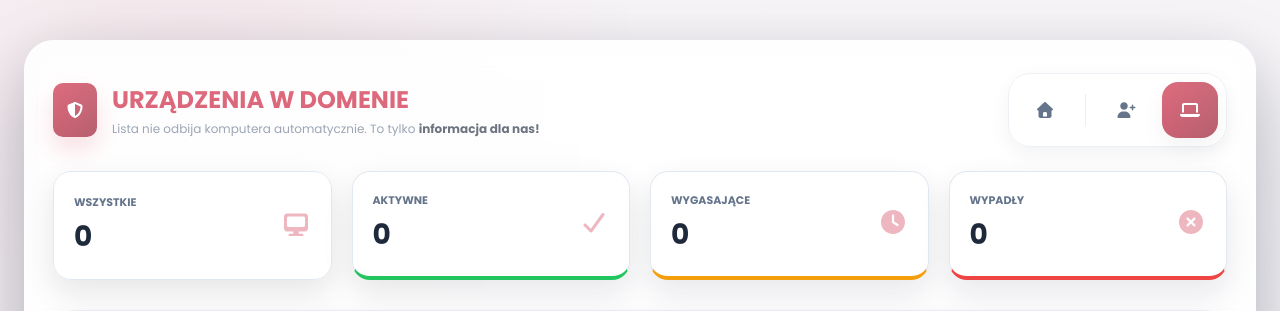
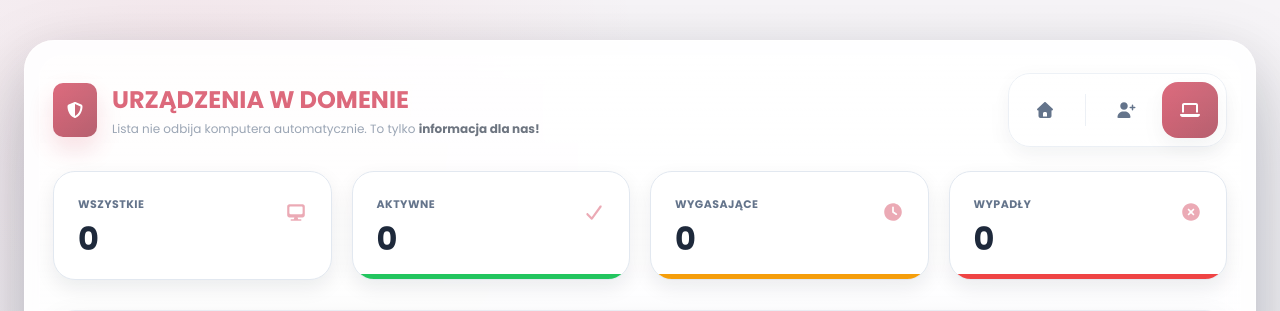
Before and after one commit to Straffix/DashboardIT, a PHP site: page /monitor_laptopow.html in a window 1280 px wide. Shown: the top 311 px of the page. Run offline with PHP 8.4, Linux system fonts and the light colour scheme; style sheets or scripts are compiled from the project's sources.

Commit message:
Etap 3b: karty statystyk jak we wzorze

```diff
--- a/monitor_laptopow.html
+++ b/monitor_laptopow.html
@@ -47,36 +47,37 @@
         <div class="stats-grid">
             <div class="stat-card">
                 <div>
-                    <p>WSZYSTKIE</p>
-                    <h2 id="stats-all">0</h2>
+                    <p class="stat-label">Wszystkie</p>
+                    <p class="stat-value" id="stats-all">0</p>
                 </div>
                 <i class="fa-solid fa-desktop"></i>
             </div>
 
             <div class="stat-card active">
                 <div>
-                    <p>AKTYWNE</p>
-                    <h2 id="stats-active">0</h2>
+                    <p class="stat-label">Aktywne</p>
+                    <p class="stat-value" id="stats-active">0</p>
                 </div>
                 <i class="fa-solid fa-check"></i>
             </div>
 
             <div class="stat-card warning">
                 <div>
-                    <p>WYGASAJĄCE</p>
-                    <h2 id="stats-warn">0</h2>
+                    <p class="stat-label">Wygasające</p>
+                    <p class="stat-value" id="stats-warn">0</p>
                 </div>
                 <i class="fa-solid fa-clock"></i>
             </div>
 
             <div class="stat-card danger">
                 <div>
-                    <p>WYPADŁY</p>
-                    <h2 id="stats-danger">0</h2>
+                    <p class="stat-label">Wypadły</p>
+                    <p class="stat-value" id="stats-danger">0</p>
                 </div>
                 <i class="fa-solid fa-circle-xmark"></i>
             </div>
         </div>
+
 
         <section class="panel">
             <div class="panel-toolbar">
--- a/sass/monitor.scss
+++ b/sass/monitor.scss
@@ -2,50 +2,75 @@
 
 /* === Monitor Statistics: Start === */
 .stats-grid {
-	display: flex;
+	display: grid;
+	grid-template-columns: repeat(4, minmax(0, 1fr));
 	gap: 20px;
 	margin-bottom: 30px;
-	flex-wrap: wrap;
 }
 
 .stat-card {
-	flex: 1;
-	min-width: 200px;
-	padding: 20px;
+	position: relative;
+	display: flex;
+	align-items: flex-start;
+	justify-content: space-between;
+	padding: 24px;
 	border: 1px solid $border;
-	border-radius: 18px;
-	background: $card-bg-soft;
-	display: flex;
-	justify-content: space-between;
-	align-items: center;
-	box-shadow: $shadow-md;
-	backdrop-filter: blur(12px);
-	-webkit-backdrop-filter: blur(12px);
+	border-radius: 22px;
+	background: $card-bg;
+	box-shadow: $shadow-sm;
+	overflow: hidden;
 
-	p {
-		font-size: 1.1rem;
-		color: $text-muted;
-		font-weight: bold;
-		margin-bottom: 5px;
-	}
-	h2 {
-		margin-bottom: 0;
-		font-size: 2.8rem;
-	}
 	i {
-		font-size: 3rem;
+		font-size: 2.2rem;
 		color: $primary;
-		opacity: 0.3;
+		opacity: 0.35;
 	}
 
-	&.active {
-		border-bottom: 4px solid $success;
+	&::after {
+		content: '';
+		position: absolute;
+		inset: auto 0 0;
+		height: 5px;
 	}
-	&.warning {
-		border-bottom: 4px solid $warning;
+
+	&.active::after {
+		background: $success;
 	}
-	&.danger {
-		border-bottom: 4px solid $danger;
+
+	&.warning::after {
+		background: $warning;
+	}
+
+	&.danger::after {
+		background: $danger;
+	}
+}
+
+.stat-label {
+	font-size: 1.1rem;
+	font-weight: 700;
+	letter-spacing: 0.04em;
+	text-transform: uppercase;
+	color: $text-muted;
+}
+
+.stat-value {
+	margin-top: 10px;
+	font-size: 3.2rem;
+	font-weight: 700;
+	line-height: 1;
+	color: $text-main;
+}
+
+@media (max-width: 900px) {
+	.stats-grid {
+		grid-template-columns: repeat(2, minmax(0, 1fr));
+	}
+}
+
+@media (max-width: 480px) {
+	.stats-grid {
+		grid-template-columns: minmax(0, 1fr);
 	}
 }
 /* === Monitor Statistics: End === */
--- a/styles/css/monitor.css
+++ b/styles/css/monitor.css
@@ -1,50 +1,70 @@
 /* === Monitor Statistics: Start === */
 .stats-grid {
-  display: flex;
+  display: grid;
+  grid-template-columns: repeat(4, minmax(0, 1fr));
   gap: 20px;
   margin-bottom: 30px;
-  flex-wrap: wrap;
 }
 
 .stat-card {
-  flex: 1;
-  min-width: 200px;
-  padding: 20px;
+  position: relative;
+  display: flex;
+  align-items: flex-start;
+  justify-content: space-between;
+  padding: 24px;
   border: 1px solid #e2e8f0;
-  border-radius: 18px;
-  background: rgba(255, 255, 255, 0.7);
-  display: flex;
-  justify-content: space-between;
-  align-items: center;
-  box-shadow: 0 12px 30px rgba(15, 23, 42, 0.1);
-  backdrop-filter: blur(12px);
-  -webkit-backdrop-filter: blur(12px);
-}
-.stat-card p {
-  font-size: 1.1rem;
-  color: #64748b;
-  font-weight: bold;
-  margin-bottom: 5px;
-}
-.stat-card h2 {
-  margin-bottom: 0;
-  font-size: 2.8rem;
+  border-radius: 22px;
+  background: #ffffff;
+  box-shadow: 0 8px 20px rgba(15, 23, 42, 0.08);
+  overflow: hidden;
 }
 .stat-card i {
-  font-size: 3rem;
+  font-size: 2.2rem;
   color: #c8102e;
-  opacity: 0.3;
+  opacity: 0.35;
 }
-.stat-card.active {
-  border-bottom: 4px solid #22c55e;
+.stat-card::after {
+  content: "";
+  position: absolute;
+  inset: auto 0 0;
+  height: 5px;
 }
-.stat-card.warning {
-  border-bottom: 4px solid #f59e0b;
+.stat-card.active::after {
+  background: #22c55e;
 }
-.stat-card.danger {
-  border-bottom: 4px solid #ef4444;
+.stat-card.warning::after {
+  background: #f59e0b;
+}
+.stat-card.danger::after {
+  background: #ef4444;
 }
 
+.stat-label {
+  font-size: 1.1rem;
+  font-weight: 700;
+  letter-spacing: 0.04em;
+  text-transform: uppercase;
+  color: #64748b;
+}
+
+.stat-value {
+  margin-top: 10px;
+  font-size: 3.2rem;
+  font-weight: 700;
+  line-height: 1;
+  color: #1e293b;
+}
+
+@media (max-width: 900px) {
+  .stats-grid {
+    grid-template-columns: repeat(2, minmax(0, 1fr));
+  }
+}
+@media (max-width: 480px) {
+  .stats-grid {
+    grid-template-columns: minmax(0, 1fr);
+  }
+}
 /* === Monitor Statistics: End === */
 /* === Monitor Device Type Selector: Start === */
 .radio-group {
```
Also changed, not shown: POSTEP.md (+6 -3 lines), 1 other file.
